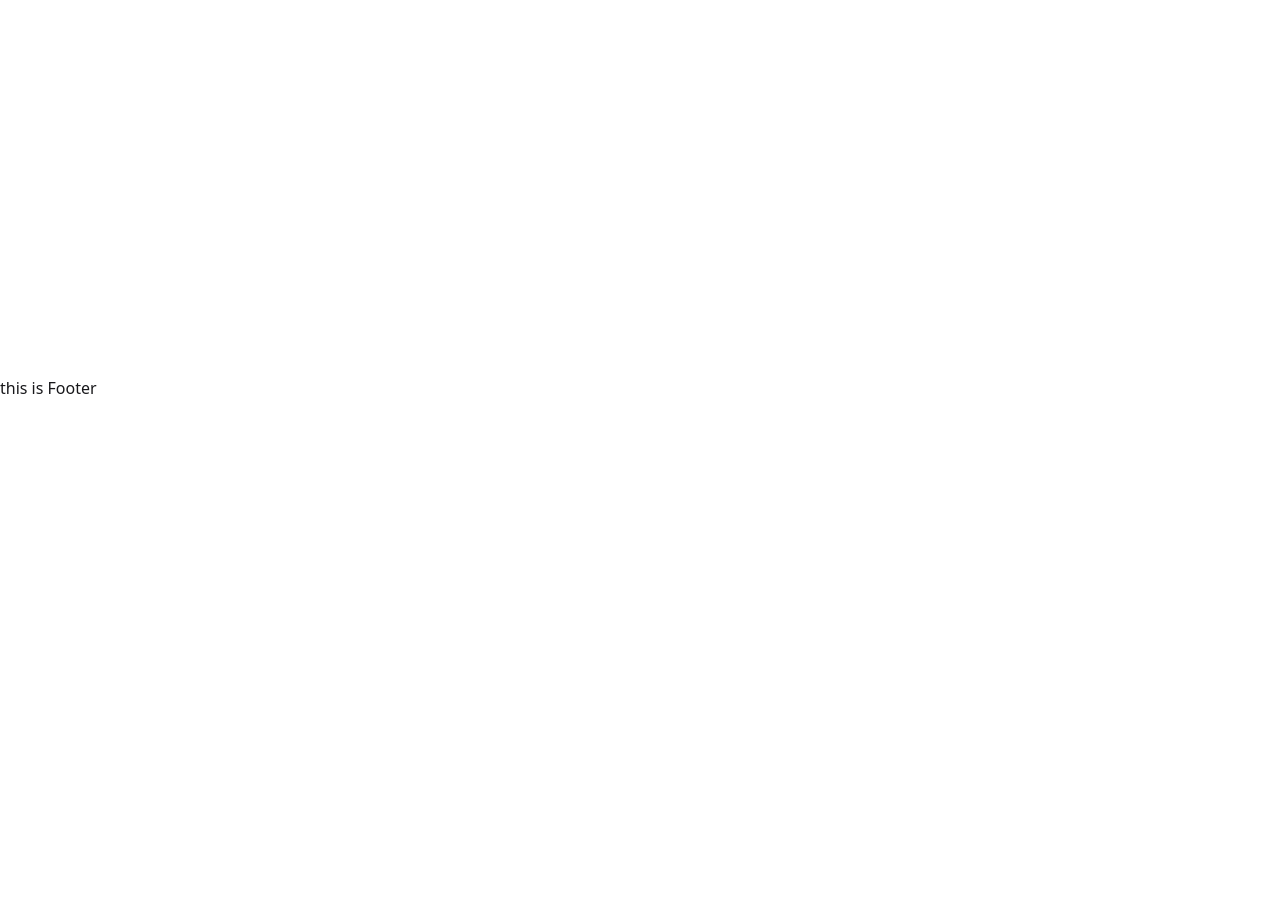
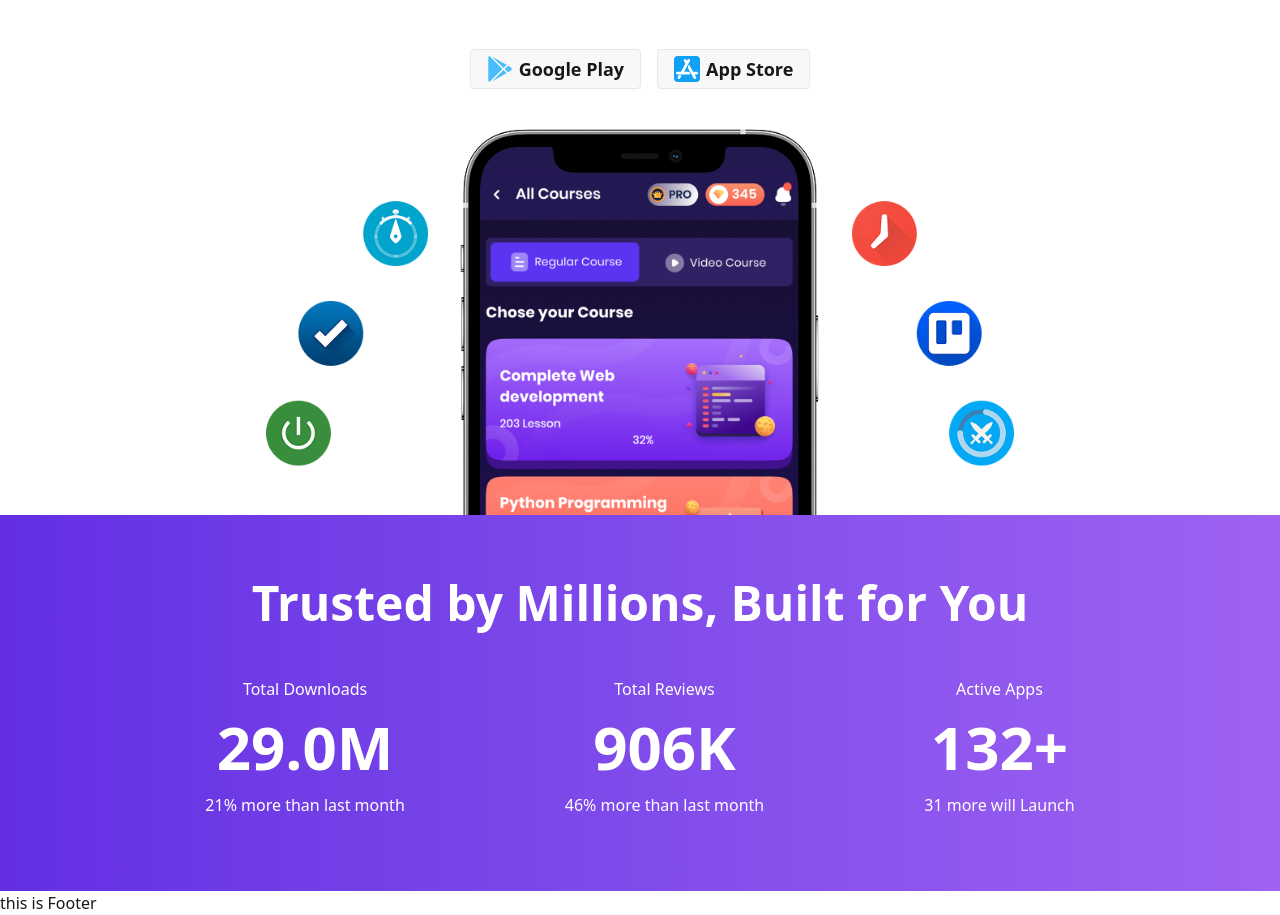
Before and after one commit to RahidulRIP/hero-easy-apps, a React (Vite) app: page / in a window 1280 px wide. Shown: the part 400-1315 px from the top of the page. Before the commit the page ends 800 px from the top, so only its background shows below. Built offline with nearby package versions, Linux system fonts and the light colour scheme.

Commit message:
banner section completed

```diff
--- a/src/Components/Banner/Banner.jsx
+++ b/src/Components/Banner/Banner.jsx
@@ -1,7 +1,54 @@
+import { FaGooglePlay } from "react-icons/fa";
+import Container from "../Container/Container";
+import { SiAppstore } from "react-icons/si";
+import heroImg from '../../assets/hero.png';
+
 const Banner = () => {
     return (
-        <div>
-            <h2>this is banner</h2>
+        <div className="mt-8 md:mt-20">
+            <Container>
+                <div className="flex flex-col items-center gap-10">
+                    <div className="flex flex-col items-center text-center gap-4">
+
+                        <h2 className="md:w-[597px] mx-auto text-7xl font-medium ">We Build <span className="text-[#8754e6]">Productive</span> Apps</h2>
+
+                        <p className=" md:w-[800px] p-2.5 text-[#627382] text-lg">At HERO.IO, we craft innovative apps designed to make everyday life simpler, smarter, and more exciting.Our goal is to turn your ideas into digital experiences that truly make an impact.</p>
+
+                        <div className="md:pt-6 flex items-center gap-4">
+                            <button className="btn text-lg font-semibold"><FaGooglePlay size={26} className="text-[#49bcfc]" />Google Play</button>
+                            <button className="btn text-lg font-semibold"><SiAppstore size={26} className="text-white bg-[#0ea1f6] p-0.5 rounded-sm" /> App Store</button>
+
+                        </div>
+                    </div>
+                    <div>
+                        <div>
+                            <img className="md:max-w-3xl mx-auto px-2.5" src={heroImg} alt="" />
+                        </div>
+                    </div>
+                </div>
+            </Container>
+            <div className="text-center bg-gradient-to-r from-[#632EE3] to-[#9F62F2] p-6 md:p-16">
+                <Container>
+                    <h2 className="text-white text-5xl font-bold mb-10">Trusted by Millions, Built for You</h2>
+                    <div className="flex flex-col md:flex-row items-center justify-center gap-6 md:gap-40 p-2.5">
+                        <div className="text-white md:space-y-4">
+                            <h5>Total Downloads</h5>
+                            <h1 className="text-6xl font-extrabold">29.0M</h1>
+                            <h5>21% more than last month</h5>
+                        </div>
+                        <div className="text-white md:space-y-4">
+                            <h5>Total Reviews</h5>
+                            <h1 className="text-6xl font-extrabold">906K</h1>
+                            <h5>46% more than last month</h5>
+                        </div>
+                        <div className="text-white md:space-y-4">
+                            <h5>Active Apps</h5>
+                            <h1 className="text-6xl font-extrabold">132+</h1>
+                            <h5>31 more will Launch</h5>
+                        </div>
+                    </div>
+                </Container>
+            </div>
         </div>
     );
 };
--- /dev/null
+++ b/src/Icon/GooglePlay.jsx
@@ -0,0 +1,33 @@
+
+
+const GooglePlay = ({ width = 27, height = 30 }) => {
+    return (
+        <div>
+             <svg
+    xmlns="http://www.w3.org/2000/svg"
+    viewBox="0 0 512 512"
+    width={width}
+    height={height}
+  >
+    <path
+      fill="#34A853"
+      d="M325.3 277.7L104.3 498.7C96.3 506.6 83 502.7 83 490.5V21.5C83 9.4 96.2 5.3 104.3 13.3L325.3 234.3V277.7Z"
+    />
+    <path
+      fill="#4285F4"
+      d="M404.3 200.7L352.3 248.7L404.3 296.7L465.3 265.7C474.3 261.7 474.3 235.7 465.3 231.7L404.3 200.7Z"
+    />
+    <path
+      fill="#FBBC05"
+      d="M404.3 296.7L325.3 277.7V234.3L404.3 200.7L465.3 231.7C474.3 235.7 474.3 261.7 465.3 265.7L404.3 296.7Z"
+    />
+    <path
+      fill="#EA4335"
+      d="M325.3 234.3L404.3 200.7L465.3 231.7L404.3 265.7L325.3 234.3Z"
+    />
+  </svg>
+        </div>
+    );
+};
+
+export default GooglePlay;
```
